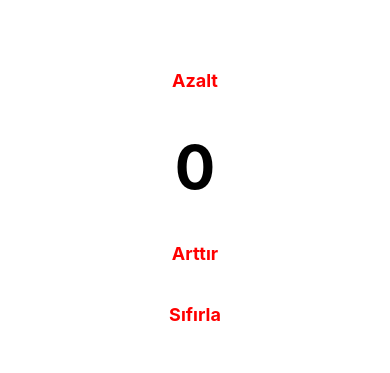
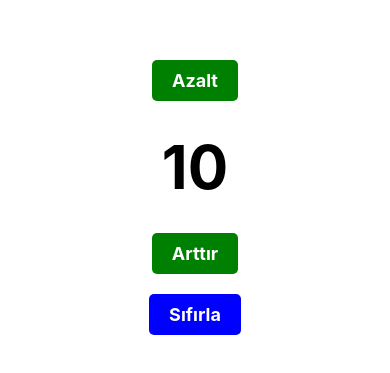
Before and after one commit to Kubraaygun/CounterMobile, a React Native app: screen / in a window 390 px wide. Shown: the part 225-598 px from the top of the page. Built offline with nearby package versions, Linux system fonts and the light colour scheme.

Commit message:
stillendirme yapildi

```diff
--- a/src/components/Counter.jsx
+++ b/src/components/Counter.jsx
@@ -1,20 +1,35 @@
 import {StyleSheet, Text, TouchableOpacity, View} from 'react-native';
-import React from 'react';
+import {useState} from 'react';
 
 const Counter = () => {
+  const [count, setCount] = useState(10);
+
   return (
     <View style={styles.container}>
-      <TouchableOpacity style={styles.button}>
+      <TouchableOpacity
+        onPress={() => setCount(count - 1)}
+        disabled={count === 0}
+        style={[
+          styles.button,
+          {backgroundColor: count < 10 ? 'red' : 'green'},
+        ]}>
         <Text style={styles.buttonText}>Azalt</Text>
       </TouchableOpacity>
 
-      <Text style={styles.countText}>0</Text>
+      <Text style={styles.countText}>{count}</Text>
 
-      <TouchableOpacity style={styles.button}>
+      <TouchableOpacity
+        onPress={() => setCount(count + 1)}
+        style={[
+          styles.button,
+          {backgroundColor: count > 10 ? 'red' : 'green'},
+        ]}>
         <Text style={styles.buttonText}>Arttır</Text>
       </TouchableOpacity>
 
-      <TouchableOpacity style={styles.button}>
+      <TouchableOpacity
+        onPress={() => setCount(0)}
+        style={[styles.button, {backgroundColor: 'blue'}]}>
         <Text style={styles.buttonText}>Sıfırla</Text>
       </TouchableOpacity>
     </View>
@@ -36,7 +51,7 @@ const styles = StyleSheet.create({
     marginVertical: 10,
   },
   buttonText: {
-    color: 'red',
+    color: 'white',
     fontSize: 18,
     fontWeight: 'bold',
   },
```
